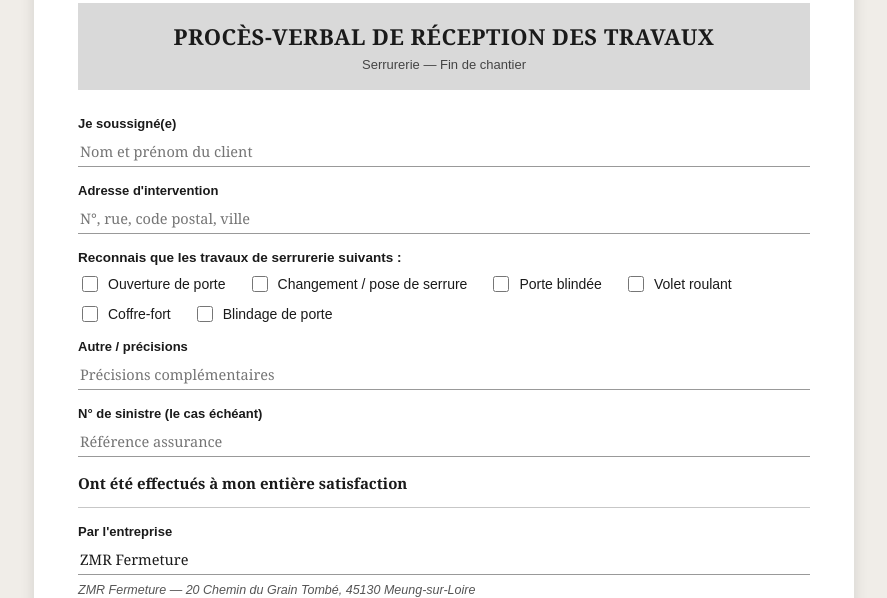
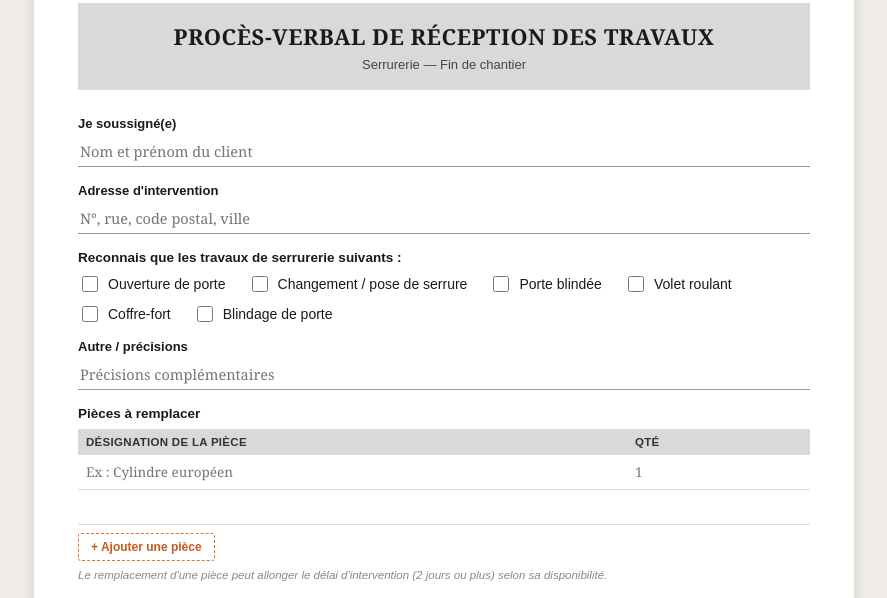
Before and after one commit to electis-wallonie/reception-fin-chantier, a plain HTML site: page index.html in a window 1280 px wide. Shown: the part 155-753 px from the top of the page, without its empty margins (196-1083 px from the left). Drawn offline with Linux system fonts and the light colour scheme.

Commit message:
Update index.html

```diff
--- a/index.html
+++ b/index.html
@@ -267,10 +267,63 @@
     text-decoration:underline;
   }
   .clear-sign:hover{ color:var(--orange); }
+  .parts-section{
+    margin-bottom:20px;
+  }
+  .parts-table{
+    width:100%;
+    border-collapse:collapse;
+    font-family:Arial, Helvetica, sans-serif;
+    font-size:13px;
+    margin-top:8px;
+  }
+  .parts-table th{
+    text-align:left;
+    background:var(--gray-bg);
+    padding:7px 8px;
+    font-size:11.5px;
+    text-transform:uppercase;
+    letter-spacing:.3px;
+    color:#333;
+  }
+  .parts-table td{
+    padding:0;
+    border-bottom:1px solid #ddd;
+  }
+  .parts-table td input{
+    width:100%;
+    border:none;
+    background:transparent;
+    padding:8px;
+    font-family:"Georgia",serif;
+    font-size:13.5px;
+    color:var(--dark);
+  }
+  .parts-table td input:focus{ outline:none; background:#fdf3ec; }
+  .parts-table th.col-piece{ width:75%; }
+  .parts-table th.col-qte{ width:25%; }
+  .add-row-btn{
+    margin-top:8px;
+    font-family:Arial, Helvetica, sans-serif;
+    font-size:12px;
+    font-weight:bold;
+    color:var(--orange-dark);
+    background:none;
+    border:1px dashed var(--orange);
+    padding:6px 12px;
+    border-radius:3px;
+    cursor:pointer;
+  }
+  .add-row-btn:hover{ background:#fdf3ec; }
+  .parts-note{
+    font-family:Arial, Helvetica, sans-serif;
+    font-size:11.5px;
+    color:#888;
+    margin-top:8px;
+    font-style:italic;
+  }
   @media print{
-    .sign-tools{ display:none; }
-    .sign-pad{ border:1px solid #000; }
-    .stamp-area{ border:1px solid #000; }
+    .add-row-btn{ display:none; }
   }
   .actions{
     max-width:820px;
@@ -352,6 +405,30 @@
     <div class="field">
       <label for="autre">Autre / précisions</label>
       <input type="text" id="autre" placeholder="Précisions complémentaires">
+    </div>
+
+    <div class="parts-section">
+      <div class="check-group">Pièces à remplacer</div>
+      <table class="parts-table" id="parts-table">
+        <thead>
+          <tr>
+            <th class="col-piece">Désignation de la pièce</th>
+            <th class="col-qte">Qté</th>
+          </tr>
+        </thead>
+        <tbody id="parts-tbody">
+          <tr>
+            <td><input type="text" placeholder="Ex : Cylindre européen"></td>
+            <td><input type="text" placeholder="1"></td>
+          </tr>
+          <tr>
+            <td><input type="text"></td>
+            <td><input type="text"></td>
+          </tr>
+        </tbody>
+      </table>
+      <button type="button" class="add-row-btn" onclick="addPartRow()">+ Ajouter une pièce</button>
+      <p class="parts-note">Le remplacement d'une pièce peut allonger le délai d'intervention (2 jours ou plus) selon sa disponibilité.</p>
     </div>
 
     <div class="field">
@@ -503,10 +580,18 @@
   window.addEventListener('load', resizeCanvas);
   resizeCanvas();
 
+  function addPartRow(){
+    const tbody = document.getElementById('parts-tbody');
+    const row = document.createElement('tr');
+    row.innerHTML = '<td><input type="text"></td><td><input type="text"></td>';
+    tbody.appendChild(row);
+  }
+
   function resetForm(){
     document.querySelectorAll('input[type=text], input[type=date]').forEach(i => i.value = '');
     document.querySelectorAll('input[type=checkbox]').forEach(c => c.checked = false);
     document.getElementById('entreprise').value = 'ZMR Fermeture';
+    document.getElementById('parts-tbody').querySelectorAll('tr').forEach((tr, idx) => { if(idx > 1) tr.remove(); });
     clearSignature();
   }
 </script>
```
